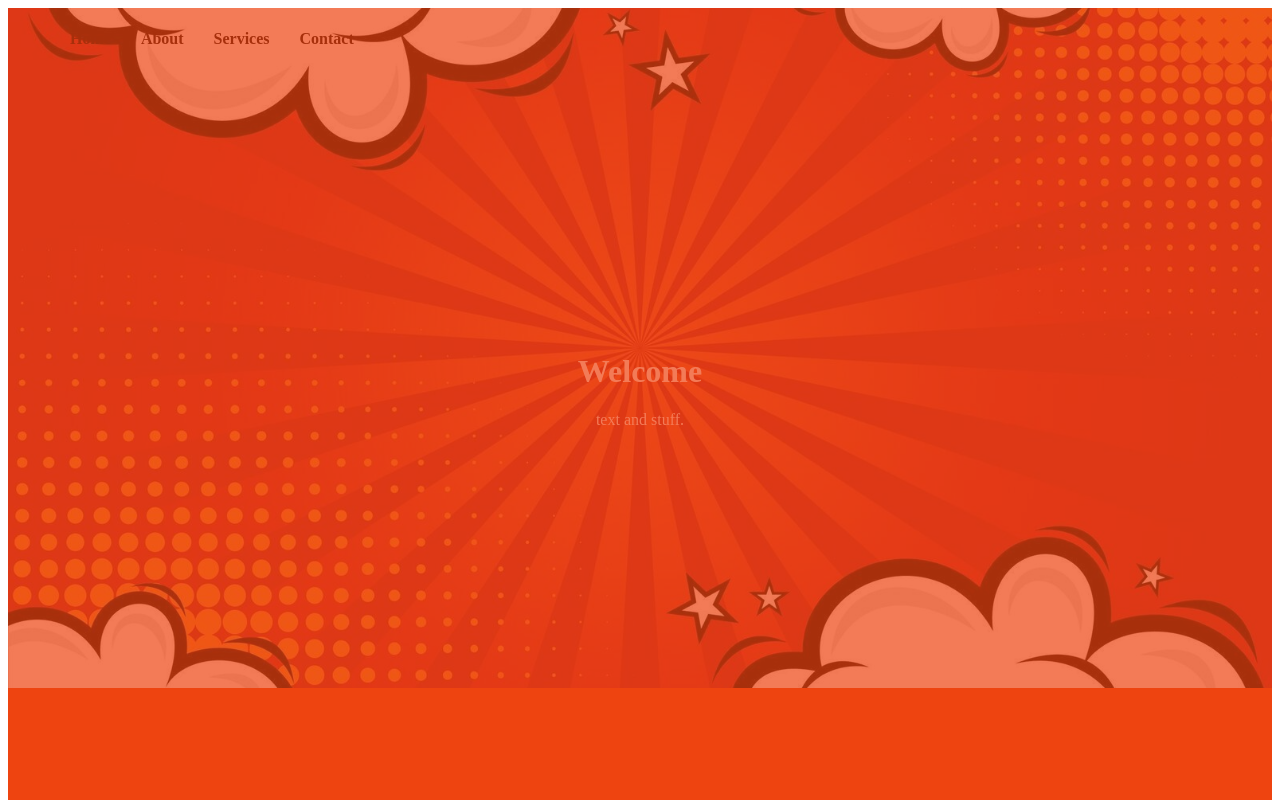
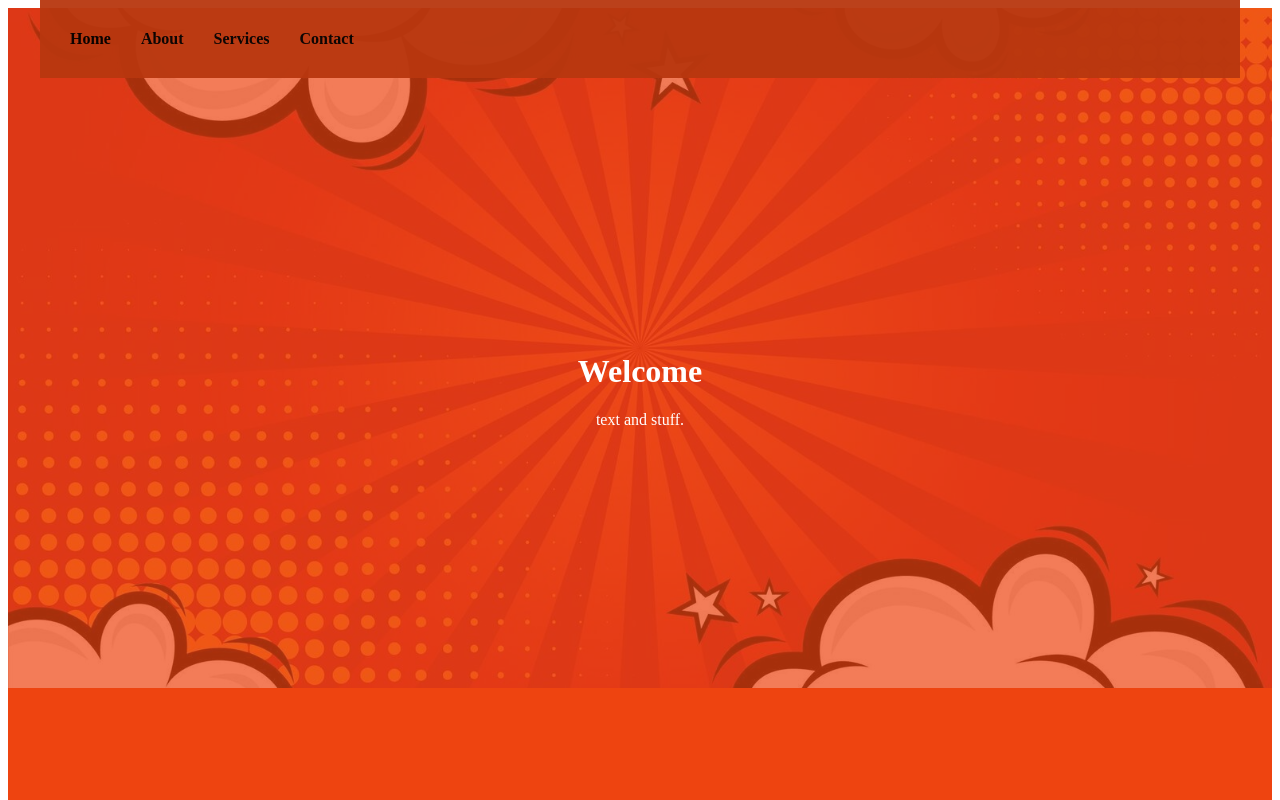
Before and after one commit to bas697/Portfolio-228, a plain HTML site: page index.html in a window 1280 px wide. Shown: the top 800 px of the page. Drawn offline with Linux system fonts and the light colour scheme.

Commit message:
image fixed

```diff
--- a/index.html
+++ b/index.html
@@ -13,7 +13,6 @@
       width: 100%;
       margin: 0 auto;
       background: #EE4410;
-
 
 
     }
@@ -38,6 +37,9 @@
   position: fixed;
   top: 0;
   width: 100%;
+  z-index: 2;
+  background-color: #B8370F;
+  opacity: 95%;
 }
 
     .nav a {
@@ -47,20 +49,39 @@
     }
 
  .hero {
+  position: relative;
   height: 600px;
   display: flex;
   justify-content: center;
   align-items: center;
   flex-direction: column;
+  text-align: center;
+  color: white;
+  background-color: #EE4410;
+  padding-top: 80px;
+}
+
+.hero::after {
+  content: "";
+  position: absolute;
+  top: 0;
+  left: 0;
+  width: 100%;
+  height: 100%;
   background-image: url('cartoon1.jpg');
   background-size: cover;
   background-position: center;
-      padding-top: 80px;
-      text-align: center;
-      color: white;
-      opacity: 30%;
+  background-repeat: no-repeat;
+  opacity: 0.3;
+  z-index: 0;
 
+  /*/ i used chatgpt for the image opacity /*/
+}
 
+.hero-content {
+  position: relative;
+  z-index: 1;
+  /*/ i used chatgpt for the image opacity /*/
 }
 
     section {
```
Lines whose indentation alone changed are shown as unchanged.
